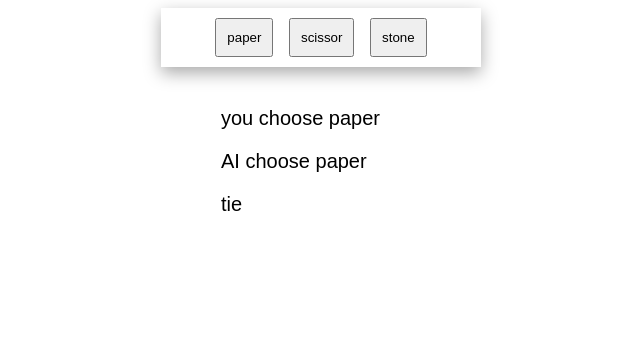
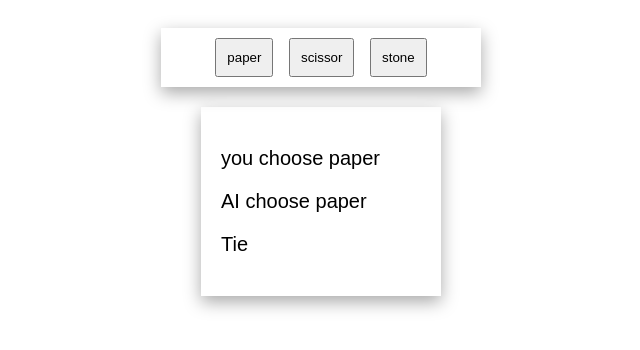
Before and after one commit to lzjovanovic/train-js-app-mini-0, a plain HTML site: page Projects/rock-paper-scissors/rock-paper-scissors.html in a window 1280 px wide. Both pictures are taken after a click on the input "paper". Shown: the whole page, without its empty margins (319-959 px from the left). Drawn offline with nearby package versions, Linux system fonts and the light colour scheme.

Commit message:
small changes

```diff
--- a/Projects/rock-paper-scissors/rock-paper-scissors.css
+++ b/Projects/rock-paper-scissors/rock-paper-scissors.css
@@ -1,21 +1,23 @@
-body{
+body {
   display: flex;
   flex-direction: column;
   align-items: center;
   font-size: 20px;
   font-family: Arial, Helvetica, sans-serif;
 }
-.panel{
+.panel {
   width: 300px;
   padding: 10px;
+  margin: 20px 0;
   text-align: center;
   box-shadow: 0px 6px 16px #aaa;
 }
-.button{
+.button {
   padding: 10px;
   margin: 0px 5px;
 }
-.board{
+.board {
   width: 200px;
   padding: 20px;
+  box-shadow: 0px 6px 16px #aaa;
 }
--- a/Projects/rock-paper-scissors/rock-paper-scissors.js
+++ b/Projects/rock-paper-scissors/rock-paper-scissors.js
@@ -17,7 +17,7 @@ function duel() {
 }
 function judge(i, j) {
   if (i == j) {
-    result = "tie";
+    result = "Tie";
   } else if (i == gestures[0]) {
     if (j == gestures[1]) {
       result = "you lose";
```
